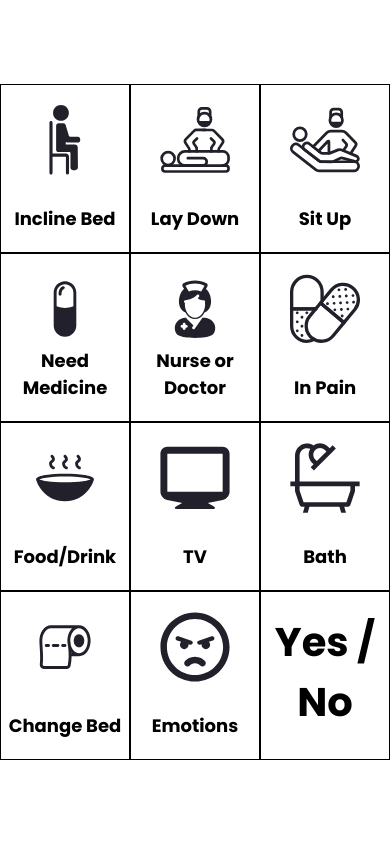
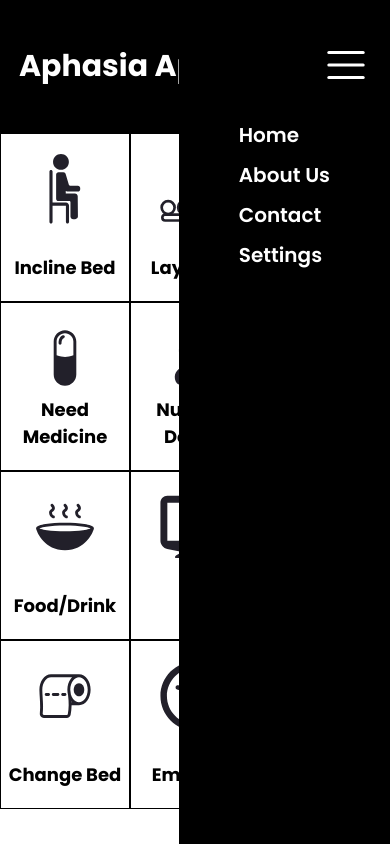
Before and after one commit to kellycesario/aphasia-app, a React (Vite) app: page / in a window 390 px wide. Built offline with nearby package versions, Linux system fonts and the light colour scheme.

Commit message:
add mobile style to navbar

```diff
--- a/src/App.jsx
+++ b/src/App.jsx
@@ -1,11 +1,13 @@
-import "./styles/global.scss";
-import LoginPage from "./pages/Login"
-import CardsWrapper from './components/organisms/CardsWrapper'
+import './styles/global.scss';
+import LoginPage from './pages/Login';
+import CardsWrapper from './components/organisms/CardsWrapper';
+import Layout from './layout';
+
 function App() {
   return (
-    <main className="App">
+    <Layout>
       <CardsWrapper />
-    </main>
+    </Layout>
   );
 }
 
--- a/src/components/organisms/Header/index.jsx
+++ b/src/components/organisms/Header/index.jsx
@@ -2,7 +2,27 @@ import React from 'react';
 import './styles.scss';
 
 const Header = () => {
-  return <header className="mainHeader">Header</header>;
+  return (
+    <header className="mainHeader">
+      <div className="mainHeader__container">
+        <h2 className="mainHeader__logo">Aphasia App</h2>
+        <nav className="mainHeader__nav">
+          <ul
+            className="mainHeader__list mainHeader__list--active"
+            aria-expanded="false"
+          >
+            <li className="mainHeader__item">Home</li>
+            <li className="mainHeader__item">About Us</li>
+            <li className="mainHeader__item">Contact</li>
+            <li className="mainHeader__item">Settings</li>
+          </ul>
+          <button className="mainHeader__toggle">
+            <img src="/assets/img/Toggle.svg" alt="toggle menu" />
+          </button>
+        </nav>
+      </div>
+    </header>
+  );
 };
 
 export default Header;
--- a/src/components/organisms/Header/styles.scss
+++ b/src/components/organisms/Header/styles.scss
@@ -0,0 +1,51 @@
+.mainHeader {
+  width: 100%;
+  background-color: black;
+  color: white;
+
+  &__container {
+    display: flex;
+    justify-content: space-between;
+    align-items: center;
+    max-width: 144rem;
+    padding: 4rem 1.9rem;
+  }
+
+  &__logo {
+    font-size: 3rem;
+    line-height: 111%;
+    font-weight: 700;
+  }
+
+  &__list {
+    display: none;
+    list-style: none;
+    padding: 12rem 6rem 0;
+
+    &--active {
+      display: block;
+      position: fixed;
+      right: 0;
+      top: 0;
+      height: 100vh;
+      background-color: black;
+    }
+  }
+
+  &__item {
+    font-size: 2rem;
+
+    &:not(:last-child) {
+      margin-bottom: 1rem;
+    }
+  }
+
+  &__toggle {
+    position: relative;
+    z-index: 999;
+    width: 5rem;
+    height: 5rem;
+    border: none;
+    background-color: transparent;
+  }
+}
--- a/src/styles/global.scss
+++ b/src/styles/global.scss
@@ -1,4 +1,4 @@
-@import url("https://fonts.googleapis.com/css2?family=Poppins:wght@600;700&display=swap");
+@import url('https://fonts.googleapis.com/css2?family=Poppins:wght@600;700&display=swap');
 
 * {
   margin: 0;
@@ -9,9 +9,6 @@
 }
 
 body {
-  display: flex;
-  justify-content: center;
-  align-items: center;
   width: 100vw;
   height: 100vh;
 }
```
Also changed, not shown: public/assets/img/Toggle.svg (added).
